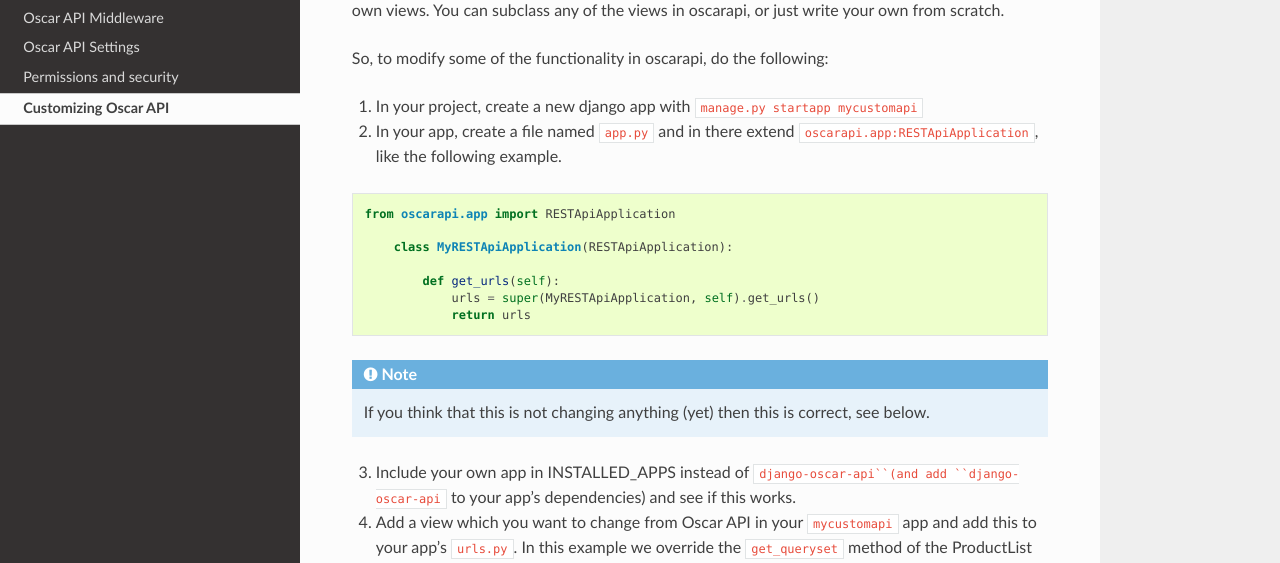
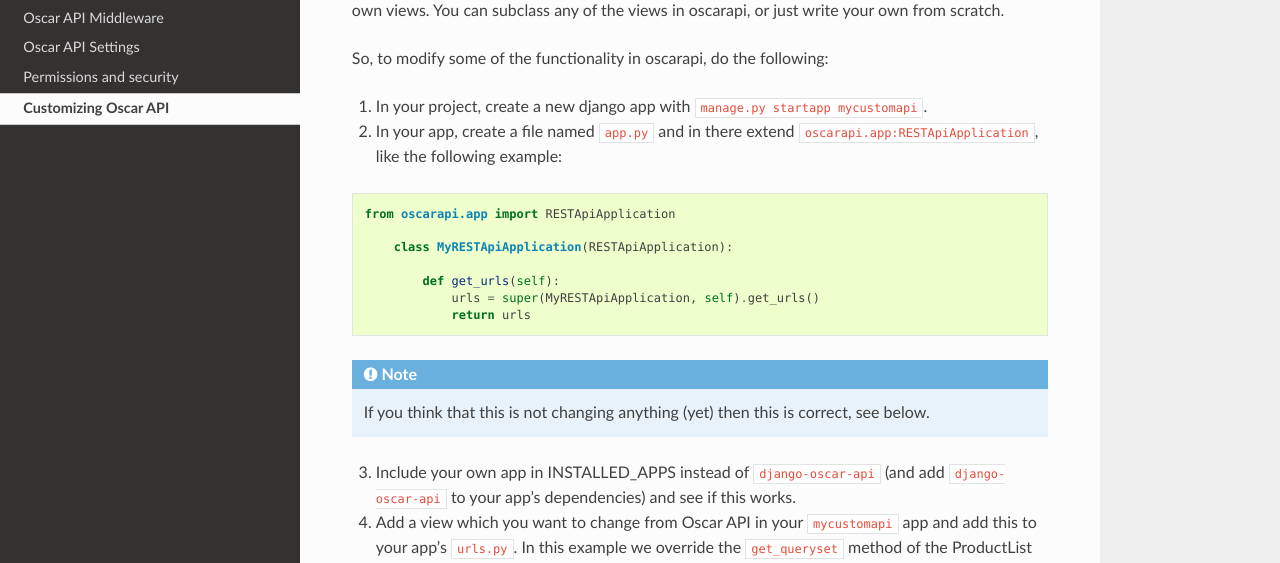
Before and after one commit to django-oscar/django-oscar-api, a Sphinx documentation site: the page built from docs/source/usage/customizing_oscarapi.rst, in a window 1280 px wide and 900 px high, scrolled down 367 px. Shown: the part 161-724 px from the top of the window. Built offline with Sphinx 7.4.7 and the Read the Docs theme 2.0.0, drawn with Linux system fonts in a browser that asks for light colours.

Commit message:
Fix some punctuations in the docs

```diff
--- a/docs/source/usage/customizing_oscarapi.rst
+++ b/docs/source/usage/customizing_oscarapi.rst
@@ -20,8 +20,8 @@
 
 So, to modify some of the functionality in oscarapi, do the following:
 
-1. In your project, create a new django app with ``manage.py startapp mycustomapi``
-2. In your app, create a file named ``app.py`` and in there extend ``oscarapi.app:RESTApiApplication``, like the following example.
+1. In your project, create a new django app with ``manage.py startapp mycustomapi``.
+2. In your app, create a file named ``app.py`` and in there extend ``oscarapi.app:RESTApiApplication``, like the following example:
 
 
 .. code-block:: python
@@ -38,7 +38,7 @@
     If you think that this is not changing anything (yet) then this is correct, see below.
 
 
-3. Include your own app in INSTALLED_APPS instead of ``django-oscar-api``(and add ``django-oscar-api`` to your app's dependencies) and see if this works.
+3. Include your own app in INSTALLED_APPS instead of ``django-oscar-api`` (and add ``django-oscar-api`` to your app's dependencies) and see if this works.
 4. Add a view which you want to change from Oscar API in your ``mycustomapi`` app  and add this to your app's ``urls.py``. In this example we override the ``get_queryset`` method of the ProductList view as we want to filter on locale (which we added to the Product model):
 
 `views.py`
--- a/docs/source/usage/outofthebox.rst
+++ b/docs/source/usage/outofthebox.rst
@@ -21,6 +21,6 @@
 Middleware and mixed usage
 --------------------------
 
-There are some middleware classes shipped with Oscar API which can be useful for your project. For example, we have seen in practise that it can be useful to mix plain Oscar and the API (fill your basket with the API and use plain Oscar views for checkout)
+There are some middleware classes shipped with Oscar API which can be useful for your project. For example, we have seen in practise that it can be useful to mix plain Oscar and the API (fill your basket with the API and use plain Oscar views for checkout).
 
 See the :doc:`/usage/middleware` section for more information.
--- a/docs/source/usage/settings.rst
+++ b/docs/source/usage/settings.rst
@@ -12,7 +12,7 @@
 Default: ``True``
 
 Useful in production websites wehere you want to make sure that admin users
-can't access the API (they can read/write anything which is exposed by the API)
+can't access the API (they can read/write anything which is exposed by the API).
 
 
 Serializer settings
```
